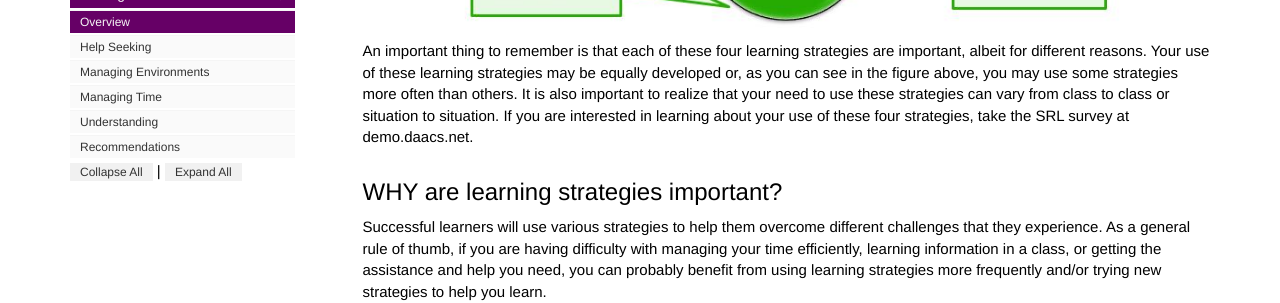
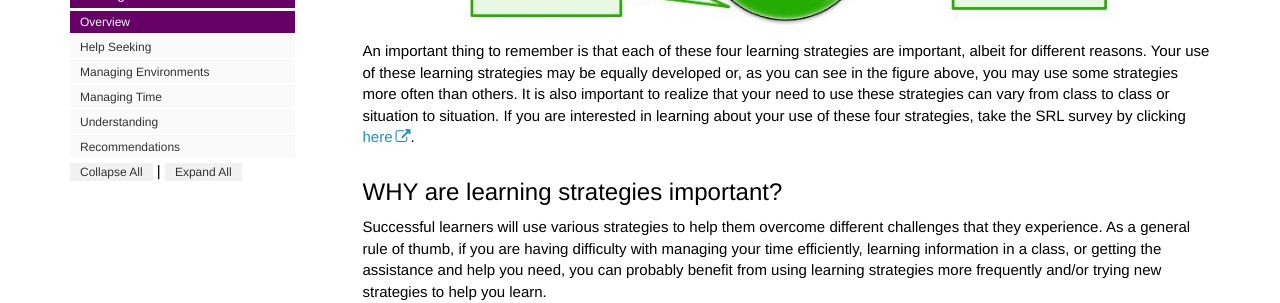
Before and after one commit to dfranklin02/SRL, a Jekyll site: the page built from docs/pages/strategies/strategies.md, in a window 1280 px wide and 900 px high, scrolled down 746 px. Shown: the part 218-521 px from the top of the window. Built offline with Jekyll 4.4.1, drawn with Linux system fonts in a browser that asks for light colours; nearby versions of some CDN libraries; comment, search, counter and statistics services are not loaded.

Commit message:
Update strategies.md

```diff
--- a/docs/pages/strategies/strategies.md
+++ b/docs/pages/strategies/strategies.md
@@ -17,7 +17,7 @@ Have you ever felt stuck on an assignment but were unsure how to ask for help? (
 
 <center><img src='images/LSOverview.jpg' alt='Learning Strategies Overview Figure' /></center>
 
-An important thing to remember is that each of these four learning strategies are important, albeit for different reasons. Your use of these learning strategies may be equally developed or, as you can see in the figure above, you may use some strategies more often than others. It is also important to realize that your need to use these strategies can vary from class to class or situation to situation. If you are interested in learning about your use of these four strategies, take the SRL survey at demo.daacs.net.
+An important thing to remember is that each of these four learning strategies are important, albeit for different reasons. Your use of these learning strategies may be equally developed or, as you can see in the figure above, you may use some strategies more often than others. It is also important to realize that your need to use these strategies can vary from class to class or situation to situation. If you are interested in learning about your use of these four strategies, take the SRL survey by clicking <a href="https://demo.daacs.net/">here</a>.
 
 ## WHY are learning strategies important?
 
```
